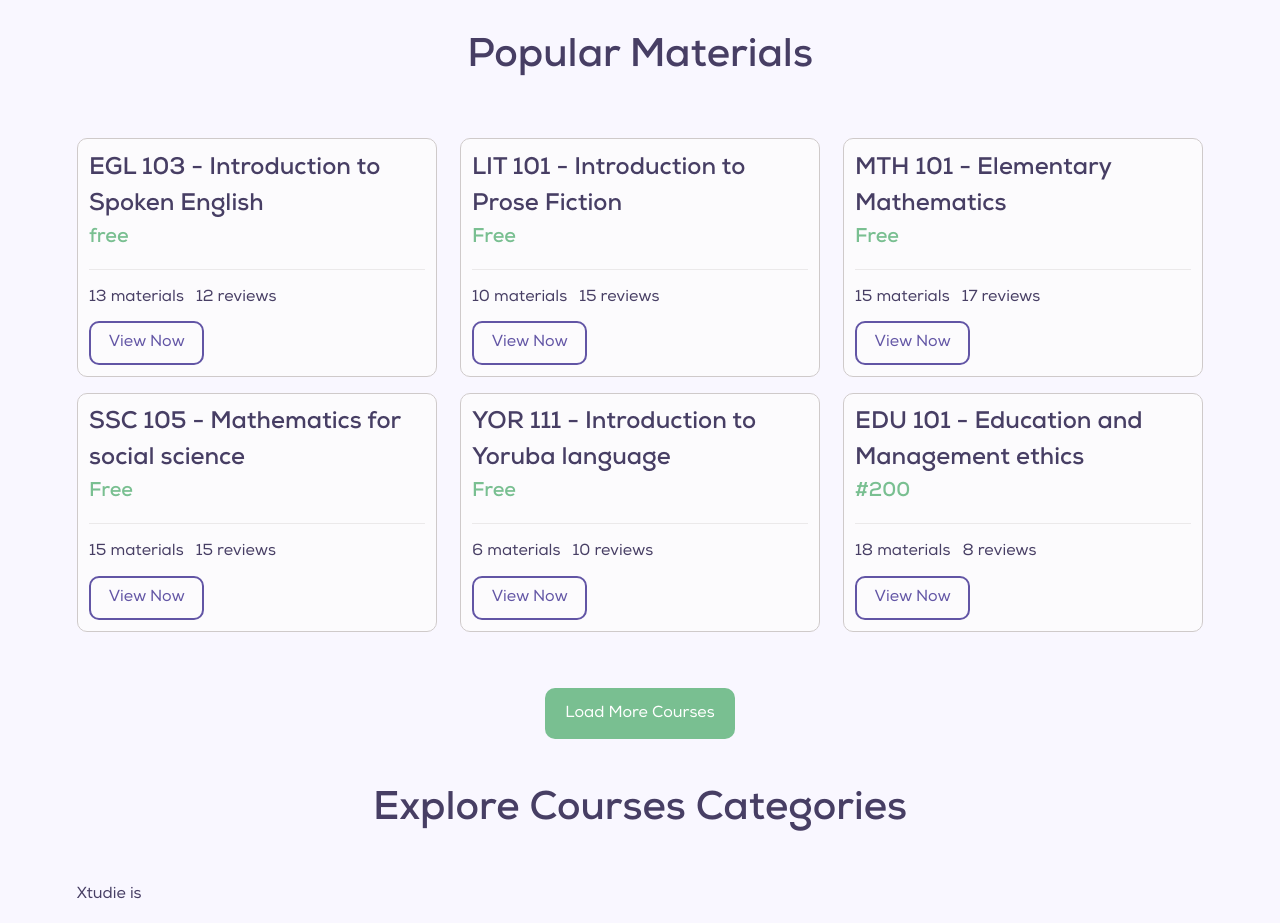
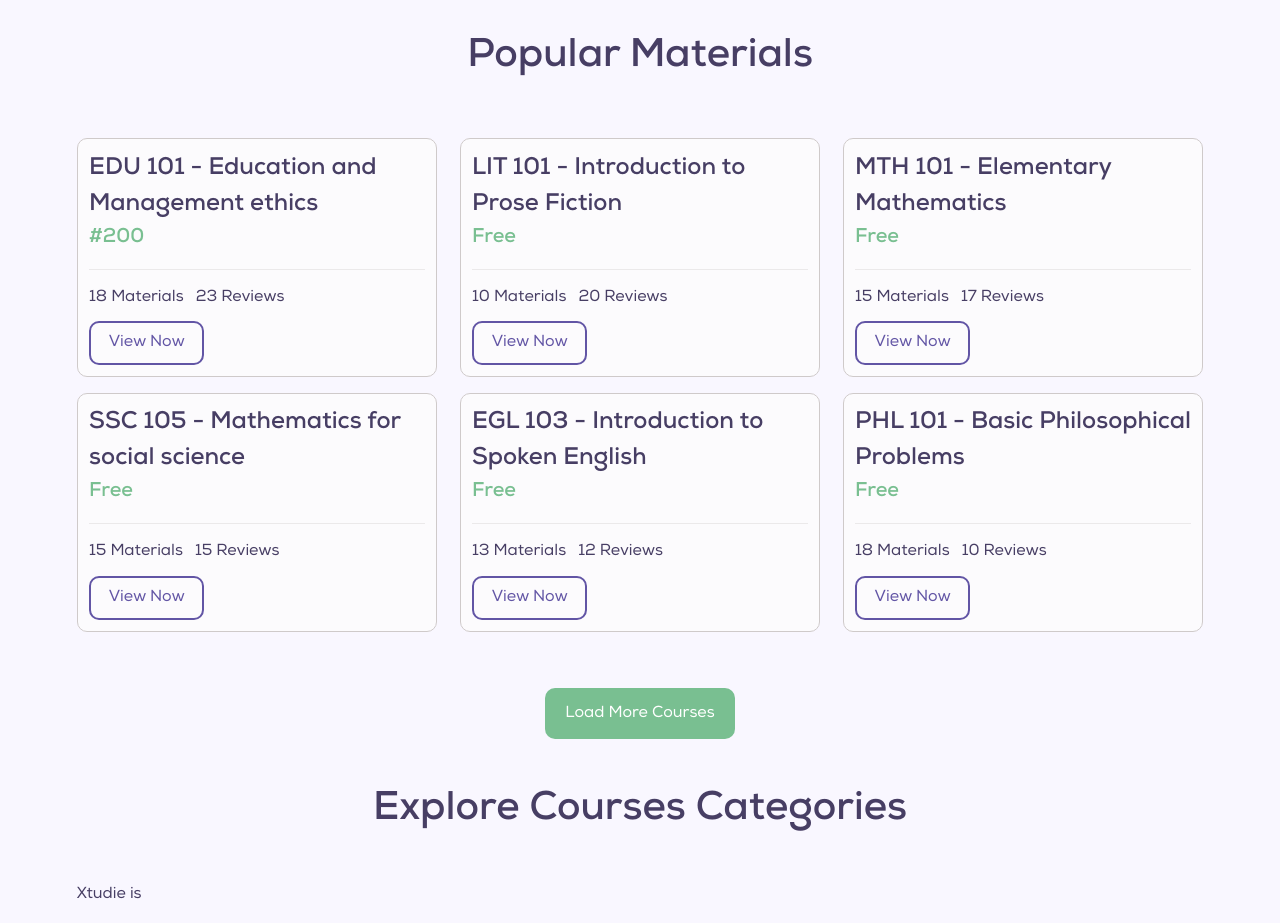
Before and after one commit to Xtudie/Xtudie-Main, a website: page index.html in a window 1280 px wide. Shown: the part 1500-2423 px from the top of the page. Drawn offline with nearby package versions, Linux system fonts and the light colour scheme.

Commit message:
script for automatic leadings info

```diff
--- a/css/style.css
+++ b/css/style.css
@@ -34,6 +34,7 @@ header {
     width: 100%;
     overflow: hidden;
     z-index: 2;
+    box-shadow: rgba(17, 17, 26, 0.1) 0px 0px 16px;
 }
 nav{
     padding: 0!important;
@@ -276,6 +277,10 @@ btn:focus, a:focus
         width: 100px!important;
     }.navbar-toggler{
         padding: 0;
+        font-size: 28px !important;
+    }.navbar-toggler i{
+        width: 30px;
+
     }
     #above-fold{
         height: 100vh;
--- a/index.html
+++ b/index.html
@@ -24,8 +24,8 @@
         <nav class="navbar navbar-expand-md">
             <div class="container-fluid align-center">
                 <!-- toogle button for mobile nav -->
-                <button class="navbar-toggler" type="button" data-bs-toggle="collapse" data-bs-target="#main-nav" aria-controls="main-nav" aria-expanded="false" aria-label="Toggle navigation">
-                    <i class="fa fa-bars" style="color: black; padding: 0;"></i>
+                <button id="navbar-toggler" class="navbar-toggler" type="button" data-bs-toggle="collapse" data-bs-target="#main-nav" aria-controls="main-nav" aria-expanded="false" aria-label="Toggle navigation">
+                    <i class="fa fa-bars" style="color: black; padding: 0;" ></i>
                 </button>
                 <a href="#." class="navbar-brand">
                   <img src="./assets/Xtudie Logo/xtudie_logo.png" alt="xtudie logo" width="120px">
@@ -58,7 +58,7 @@
                           transition: .5s;
                           border: none;
                           color: #fff;padding: .6rem 1rem;
-    font-size: 16px;" id="sign-up-btn">Create account</a>
+    font-size: 16px;" id="sign-up-btn">Register</a>
                       </li>
                     </ul>
                 </div>
@@ -133,86 +133,11 @@
 
             </div>
             <div class="materials-list">
-                <div class="material">
-                    <div class="icon"></div>
-                    <div id="material-name">
-                        material name
-                    </div>
-                    <div id="price" class="price">Free</div>
-                    <hr>
-                    <div class="material-info">
-                        <div id="number"><span class="materialNo"></span> materials</div>
-                        <div id="reviews"><span class="reviewNo"></span> reviews</div>
-                    </div>
-                    <button class="view-btn">View Now</button>
-                </div>
-                <div class="material">
-                    <div class="icon"></div>
-                    <div id="material-name">
-                        material name
-                    </div>
-                    <div id="price" class="price">Free</div>
-                    <hr>
-                    <div class="material-info">
-                        <div id="number"><span class="materialNo"></span> materials</div>
-                        <div id="reviews"><span class="reviewNo"></span> reviews</div>
-                    </div>
-                    <button class="view-btn">View Now</button>
-                </div>
-                <div class="material">
-                    <div class="icon"></div>
-                    <div id="material-name">
-                        material name
-                    </div>
-                    <div id="price" class="price">Free</div>
-                    <hr>
-                    <div class="material-info">
-                        <div id="number"><span class="materialNo"></span> materials</div>
-                        <div id="reviews"><span class="reviewNo"></span> reviews</div>
+                <!-- Materials List
+                goes here using JavaScript
+                Check data.js -->
+            </div>
 
-                    </div>
-                    <button class="view-btn">View Now</button>
-                </div>
-                <div class="material">
-                    <div class="icon"></div>
-                    <div id="material-name">
-                        material name
-                    </div>
-                    <div id="price" class="price">Free</div>
-                    <hr>
-                    <div class="material-info">
-                        <div id="number"><span class="materialNo"></span> materials</div>
-                        <div id="reviews"><span class="reviewNo"></span> reviews</div>
-                    </div>
-                    <button class="view-btn">View Now</button>
-                </div>
-                <div class="material material-active">
-                    <div class="icon"></div>
-                    <div id="material-name">
-                        material name
-                    </div>
-                    <div id="price" class="price">Free</div>
-                    <hr>
-                    <div class="material-info">
-                        <div id="number"><span class="materialNo"></span> materials</div>
-                        <div id="reviews"><span class="reviewNo"></span> reviews</div>
-                    </div>
-                    <button class="view-btn">View Now</button>
-                </div>
-                <div class="material">
-                    <div class="icon"></div>
-                    <div id="material-name">
-                        material name
-                    </div>
-                    <div id="price" class="price">Free</div>
-                    <hr>
-                    <div class="material-info">
-                        <div id="number"><span class="materialNo"></span> materials</div>
-                        <div id="reviews"><span class="reviewNo"></span> reviews</div>
-                    </div>
-                    <button class="view-btn">View Now</button>
-                </div>
-            </div>
             <div class="materials-foot my-5">
                 <a class="btn" href="image.html" id="loadCourses">Load More Courses</a>
             </div>
--- a/js/data.js
+++ b/js/data.js
@@ -4,12 +4,12 @@ data = {
             name: "EGL 103 - Introduction to Spoken English",
             reviews: 12,
             materialsIn: 13,
-            price: 'free',
+            price: 'Free',
             id: 1
         },
         {
             name: "LIT 101 - Introduction to Prose Fiction",
-            reviews: 15,
+            reviews: 20,
             materialsIn: 10,
             price: "Free",
             id:2
@@ -37,7 +37,7 @@ data = {
         },
         {
             name: "EDU 101 -  Education and Management ethics",
-            reviews: 8,
+            reviews: 23,
             materialsIn: 18,
             price: "#200",
             id:6
@@ -50,41 +50,71 @@ data = {
             id: 7
         }
     ]
-}
+};
+//Try to automatically add data into the material container;
+const materialsList = document.querySelector('.materials-list');
 
-//collect materials info from data
-const materialsData = data.materialsInfo
-    .map(material => material.name);
-const reviewsData = data.materialsInfo
-    .map(material => material.reviews);
-const materialIn = data.materialsInfo
-    .map(material => material.materialsIn);
-const priceData = data.materialsInfo
-    .map(material => material.price);
+//sort materials according to popularity
+const sortedMaterial = data.materialsInfo
+    .sort((a, b) => (a.reviews < b.reviews ? 1 : -1))
+    .slice(0, 6);
 
+//cycle through materials details
+sortedMaterial
+    .map(material => {
+    // create details containers
+    const materialContainer = document.createElement('div');
+    const icon = document.createElement('div');
+    const materialName = document.createElement('div');
+    const materialPrice = document.createElement('div');
+    const hr = document.createElement('hr');
+    const materialInfo = document.createElement('div');
+    const materialNumber = document.createElement('div');
+    const materialNoContainer = document.createElement('span')
+    const reviews = document.createElement('div');
+    const reviewsContainer = document.createElement('span');
+    const button = document.createElement('button');
+
+    //add class name
+    materialContainer.classList.add('material');
+    icon.classList.add('icon');
+    materialName.setAttribute('id', 'material-name');
+    materialPrice.classList.add('price'); materialPrice.setAttribute('id', 'price');
+    materialInfo.classList.add('material-info');
+    materialNumber.setAttribute('id', 'number');
+    materialNoContainer.classList.add('materialNo');
+    reviews.setAttribute('id', 'reviews');
+    reviewsContainer.classList.add('reviewNo')
+    button.classList.add('view-btn');
+
+    //add contents
+    materialName.textContent = material.name;
+    materialPrice.textContent = material.price;
+    reviewsContainer.textContent = material.reviews;
+    materialNoContainer.textContent = material.materialsIn;
+    button.textContent = "View Now"
+    let m = ' Materials';
+    let r = ' Reviews';
+
+    //append elements
+    materialsList.appendChild(materialContainer);
+    materialContainer.appendChild(icon);
+    materialContainer.appendChild(materialName);
+    materialContainer.appendChild(materialPrice);
+    materialContainer.appendChild(hr);
+    materialContainer.appendChild(materialInfo);
+    materialContainer.appendChild(button);
+    materialInfo.appendChild(materialNumber);
+    materialInfo.appendChild(reviews);
+    materialNumber.appendChild(materialNoContainer);
+    reviews.appendChild(reviewsContainer);
+
+    materialNumber.textContent += m;
+    reviews.textContent += r;
+});
 
 //get onPage containers to hold data
 const materials = document.getElementsByClassName('material');
-const reviews = document.getElementsByClassName('reviewNo');
-const materialsIn = document.getElementsByClassName('materialNo');
-const price = document.getElementsByClassName('price');
 
 //turn container into array
-let reviewsArry = [...reviews];
 let materialArry = [...materials];
-let materialsInArry = [...materialsIn];
-let priceArry = [...price];
-
-let materialNameArry = materialArry.map( item => item.children[1]);
-
-const pos  = [0,1,2,3,4,5];
-pos.forEach(num => {
-    materialNameArry[num].innerHTML = materialsData[num];
-    reviewsArry[num].innerHTML = reviewsData[num];
-    materialsInArry[num].innerHTML = materialIn[num];
-    priceArry[num].innerHTML = priceData[num];
-});
-
-
-console.log(materialNameArry);
-console.log(reviews)
--- a/js/sandBox.js
+++ b/js/sandBox.js
@@ -22,9 +22,7 @@ animateItem();
 
 let viewBtns = document.querySelectorAll('.view-btn');
 let viewBtnsArry = [...viewBtns];
-let viewBtn = viewBtnsArry.forEach(btn => {
-    btn
-});
+
 materialArry.forEach(material => {
     const priceBtn = material.lastElementChild;
     material.addEventListener('mouseover', () => {
@@ -38,3 +36,17 @@ materialArry.forEach(material => {
         priceBtn.style.borderColor = '#6255a5'
     })
 });
+
+const navbarToggler = document.getElementById('navbar-toggler');
+
+let clickCount = 0;
+navbarToggler.addEventListener('click', () => {
+    navbarToggler.firstElementChild.classList.remove('fa-bars');
+    navbarToggler.firstElementChild.classList.add('fa-xmark');
+    clickCount ++;
+    if (clickCount >= 2) {
+        navbarToggler.firstElementChild.classList.remove('fa-xmark');
+        navbarToggler.firstElementChild.classList.add('fa-bars');
+        clickCount = 0;
+    }
+});
```
